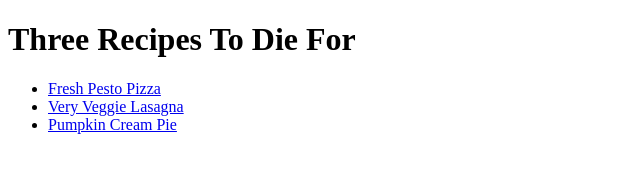
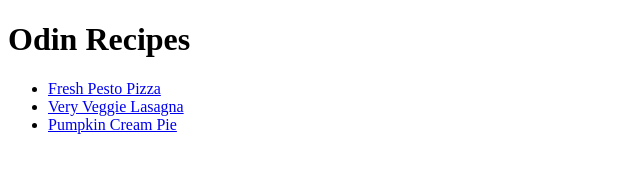
Before and after one commit to Erdas321/odin-recipes, a plain HTML site: page index.html in a window 1280 px wide. Shown: the whole page, without its empty margins (0-640 px from the left). Drawn offline with Linux system fonts and the light colour scheme.

Commit message:
h1 tag changed

```diff
--- a/index.html
+++ b/index.html
@@ -6,7 +6,7 @@
     <title>Odin Recipes</title>
 </head>
 <body>
-    <h1>Three Recipes To Die For</h1>
+    <h1>Odin Recipes</h1>
     <ul>
         <li><a href="/recipes/pizza.html" target="_blank">Fresh Pesto Pizza</a></li>
         <li><a href="/recipes/lasagna.html" target="_blank">Very Veggie Lasagna</a></li>
```
